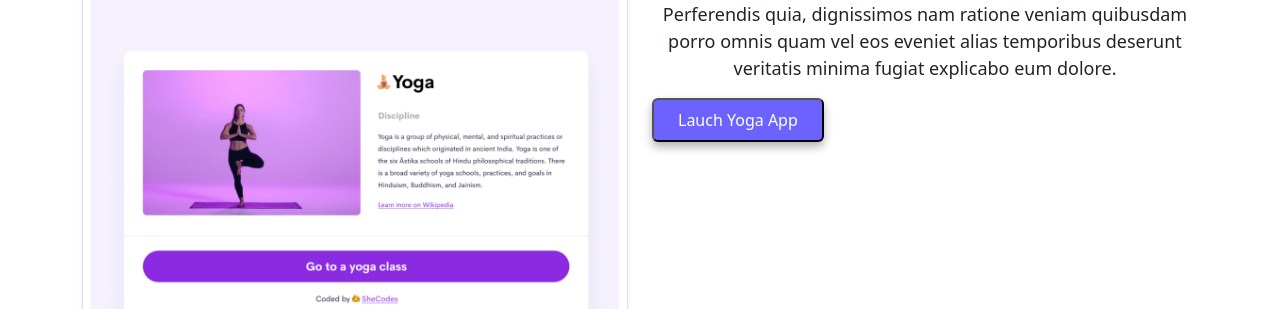
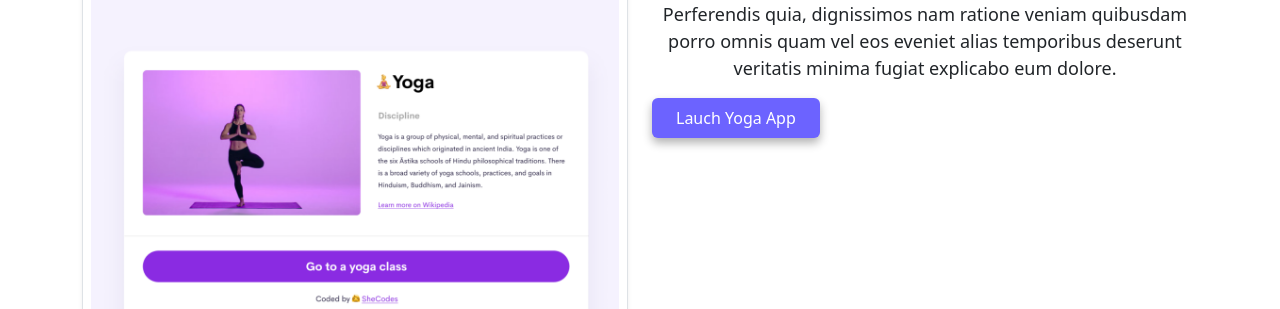
Before and after one commit to Alisonrajpal/frontend-project, a website: page index.html in a window 1280 px wide. Shown: the part 491-800 px from the top of the page. Drawn offline with nearby package versions, Linux system fonts and the light colour scheme.

Commit message:
Update style.css

```diff
--- a/style.css
+++ b/style.css
@@ -52,7 +52,7 @@ p {
 .contact-link {
   background: var(--primary-color);
   box-shadow: var(--box-shadow);
-  border: nones;
+  border: none;
   color: white;
 }
 
```
